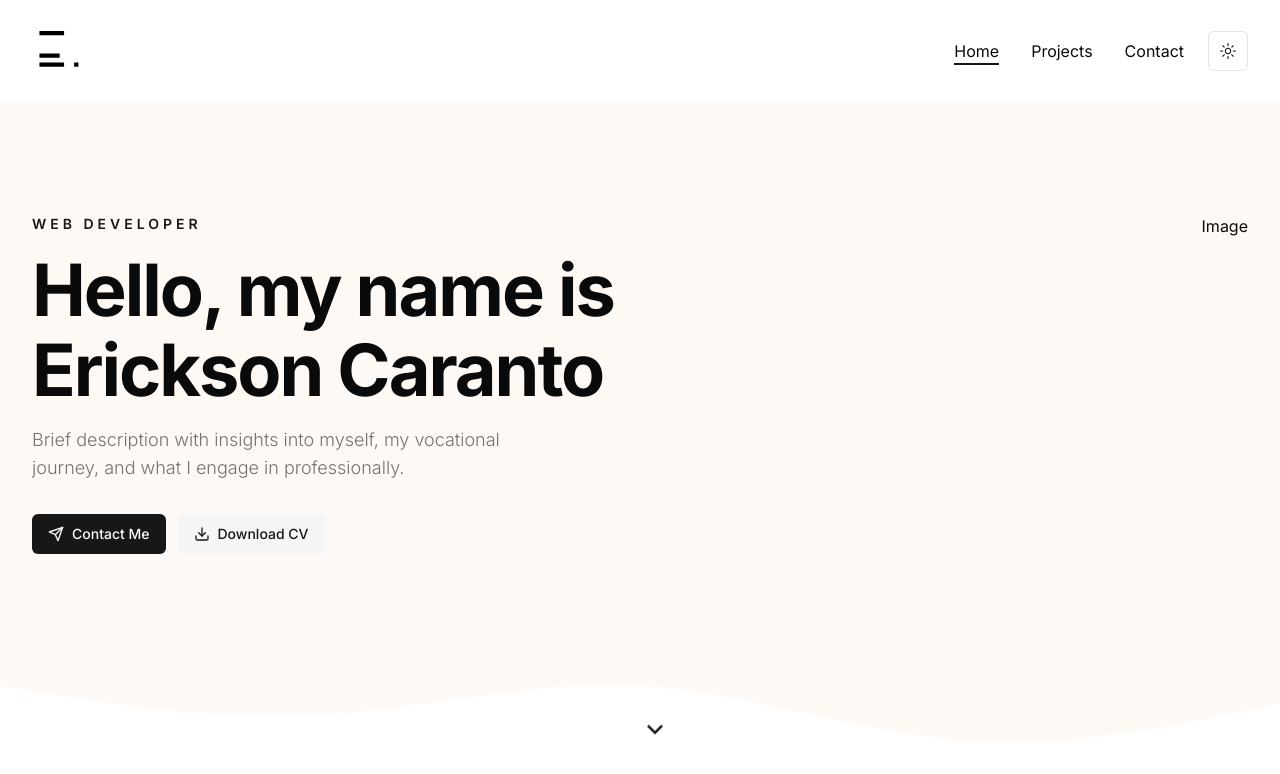
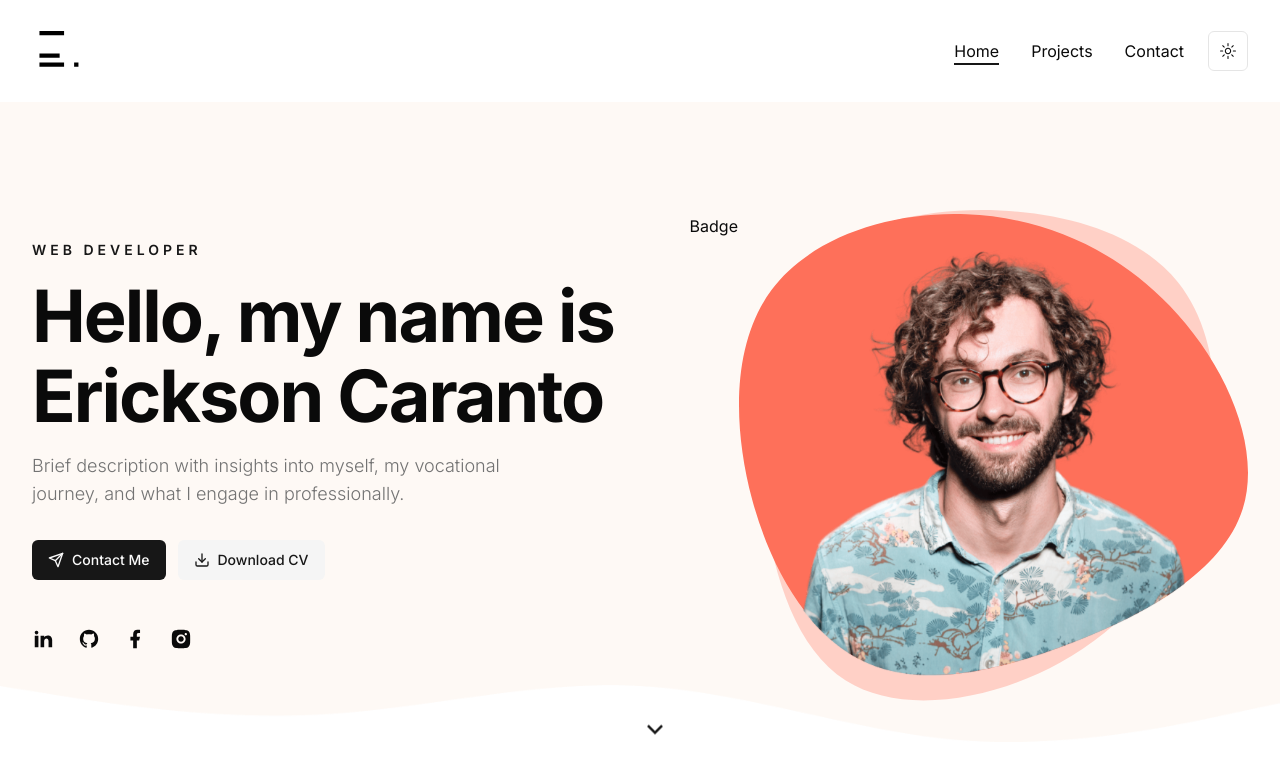
Before and after one commit to EMCaranto/em-caranto, a Next.js app: page / in a window 1280 px wide. Shown: the top 774 px of the page. Built offline with nearby package versions, Linux system fonts and the light colour scheme.

Commit message:
:hammer: Add hero image on home page

```diff
--- a/src/components/global/hero.tsx
+++ b/src/components/global/hero.tsx
@@ -7,10 +7,10 @@ import Link from 'next/link'
 // Dependencies
 import { DownloadIcon, SendIcon } from 'lucide-react'
 import {
+  RiArrowDownSLine,
   RiBriefcase4Fill,
   RiTeamFill,
   RiTodoFill,
-  RiArrowDownSLine,
 } from 'react-icons/ri'
 
 // Components
@@ -18,6 +18,9 @@ import Badge from '@/components/global/badge'
 import ImageDev from '@/components/global/image-dev'
 import Social from '@/components/global/social'
 import { Button } from '@/components/ui/button'
+
+// Public
+import myImage from '../../../public/assets/hero/developer.png'
 
 const Hero = () => {
   return (
@@ -49,9 +52,28 @@ const Hero = () => {
                 Download CV
               </Button>
             </div>
+            {/** social */}
+            <Social
+              containerStyle={'mx-auto flex gap-x-6 xl:mx-0'}
+              iconStyle={
+                'text-[22px] text-foreground transition-all hover:text-primary'
+              }
+            />
           </div>
           {/** image */}
-          <div className="relative hidden xl:flex">Image</div>
+          <div className="relative hidden xl:flex">
+            {/** badge */}
+            <Badge />
+            <div className="bg-hero-shape-light dark:bg-hero-shape-dark absolute -right-2 -top-1 h-[500px] w-[500px] bg-no-repeat">
+              {/** blob */}
+            </div>
+            <ImageDev
+              containerStyle={
+                'bg-hero-shape relative h-[462px] w-[510px] bg-bottom bg-no-repeat'
+              }
+              imageSrc={myImage}
+            />
+          </div>
         </div>
         {/** icon */}
         <div className="absolute bottom-44 left-2/4 hidden animate-bounce md:flex xl:bottom-12">
--- a/src/components/global/image-dev.tsx
+++ b/src/components/global/image-dev.tsx
@@ -1,8 +1,20 @@
 // React JS
 import React from 'react'
 
-const ImageDev = () => {
-  return <div>ImageDev</div>
+// Next JS
+import Image, { StaticImageData } from 'next/image'
+
+interface ImageDevProps {
+  containerStyle?: string
+  imageSrc: StaticImageData
+}
+
+const ImageDev = ({ containerStyle, imageSrc }: ImageDevProps) => {
+  return (
+    <div className={`${containerStyle}`}>
+      <Image src={imageSrc} alt="image_dev" fill priority />
+    </div>
+  )
 }
 
 export default ImageDev
--- a/src/components/global/social.tsx
+++ b/src/components/global/social.tsx
@@ -1,8 +1,59 @@
+'use client'
+
 // React JS
 import React from 'react'
 
-const Social = () => {
-  return <div>Social</div>
+// Next JS
+import Link from 'next/link'
+
+// Dependencies
+import {
+  RiFacebookFill,
+  RiGithubFill,
+  RiInstagramFill,
+  RiLinkedinFill,
+} from 'react-icons/ri'
+
+interface SocialProps {
+  containerStyle?: string
+  iconStyle?: string
+}
+
+const iconLists = [
+  {
+    icon: <RiLinkedinFill />,
+    name: 'Linkedin',
+    path: '/',
+  },
+  {
+    icon: <RiGithubFill />,
+    name: 'Github',
+    path: '/',
+  },
+  {
+    icon: <RiFacebookFill />,
+    name: 'Facebook',
+    path: '/',
+  },
+  {
+    icon: <RiInstagramFill />,
+    name: 'Instagram',
+    path: '/',
+  },
+]
+
+const Social = ({ containerStyle, iconStyle }: SocialProps) => {
+  return (
+    <div className={`${containerStyle}`}>
+      {iconLists.map((icon) => {
+        return (
+          <Link href={icon.path} key={icon.path}>
+            <div className={`${iconStyle}`}>{icon.icon}</div>
+          </Link>
+        )
+      })}
+    </div>
+  )
 }
 
 export default Social
--- a/tailwind.config.ts
+++ b/tailwind.config.ts
@@ -75,6 +75,9 @@ const config = {
       // custom
       backgroundImage: {
         hero: 'url(/assets/hero/hero-bg.png)',
+        'hero-shape': 'url(/assets/hero/shape-1.svg)',
+        'hero-shape-light': 'url(/assets/hero/shape-2-light.svg)',
+        'hero-shape-dark': 'url(/assets/hero/shape-2-dark.svg)',
       },
     },
   },
```
